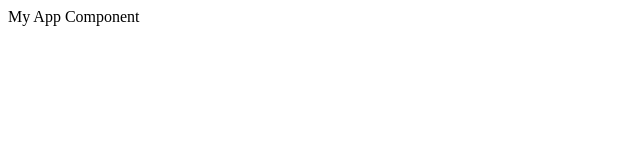
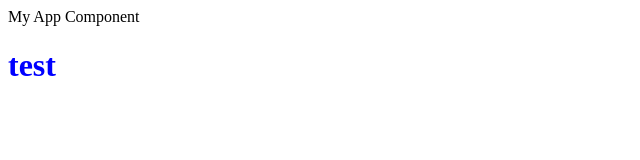
Before and after one commit to Davit2022/frontend, a React app in the folder react-app-webpack/: page / in a window 1280 px wide. Shown: the top 160 px of the page, without its empty margins (0-640 px from the left). Built offline with nearby package versions, Linux system fonts and the light colour scheme.

Commit message:
install react

```diff
--- /dev/null
+++ b/react-app-webpack/src/App.css
@@ -0,0 +1,3 @@
+.test h1{
+    color: blue;
+}
--- a/react-app-webpack/src/App.js
+++ b/react-app-webpack/src/App.js
@@ -1,11 +1,13 @@
-import React from 'react';
-class App extends React.Component {
- render() {
+import React from "react";
+import Test from "./test/test"
+function App (){
+
   return(
    <div>
     My App Component
+     <Test />
    </div>
   );
  }
-}
+
 export default App
--- a/react-app-webpack/src/index.js
+++ b/react-app-webpack/src/index.js
@@ -1,5 +1,13 @@
 import React from 'react';
 import ReactDOM from 'react-dom';
 import App from "./App";
+import "./App.css"
 
-ReactDOM.render( <App/>, document.getElementById('root') );
+// ReactDOM.render( <App/>, document.getElementById('root') );
+
+ReactDOM.render(
+    <React.StrictMode>
+      <App />
+    </React.StrictMode>,
+    document.getElementById('root')
+  );
--- /dev/null
+++ b/react-app-webpack/src/test/test.js
@@ -0,0 +1,11 @@
+ import React from "react";
+
+ function Test(){
+     return(
+         <div className="test">
+             <h1>test</h1>
+             </div>
+     )
+ }
+
+ export default Test;
```
